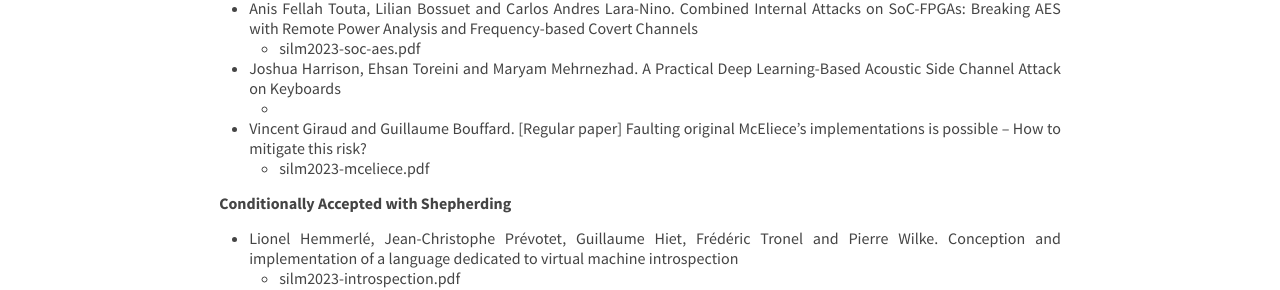
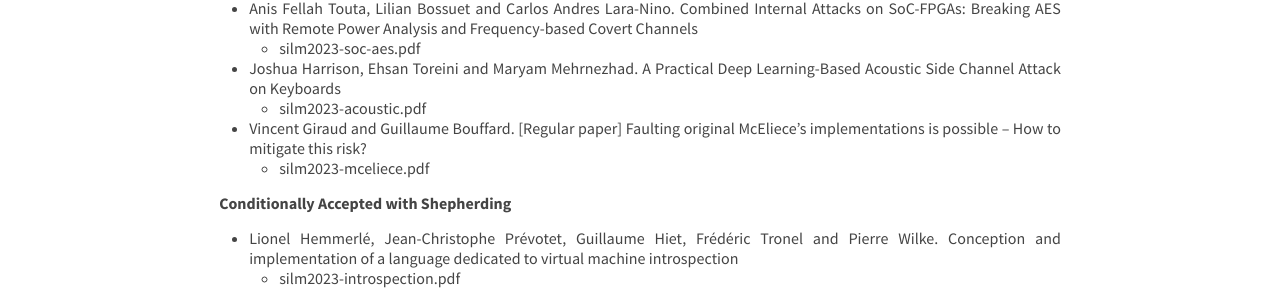
Before and after one commit to silm-workshop/silm-workshop.github.io, a Jekyll site: the page built from 2023-program.md, in a window 1280 px wide. Shown: the part 706-996 px from the top of the page. Built offline with Jekyll 4.4.1, drawn with Linux system fonts in a browser that asks for light colours; our own code applies the rules of GitHub Pages for plain Markdown files.

Commit message:
last paper

```diff
--- a/2023-program.md
+++ b/2023-program.md
@@ -43,7 +43,7 @@ and Frequency-based Covert Channels
     - silm2023-soc-aes.pdf
 - Joshua Harrison, Ehsan Toreini and Maryam Mehrnezhad. A Practical Deep
   Learning-Based Acoustic Side Channel Attack on Keyboards
-    -
+    - silm2023-acoustic.pdf
 - Vincent Giraud and Guillaume Bouffard. [Regular paper] Faulting original
   McEliece’s implementations is possible -- How to mitigate this risk?
     - silm2023-mceliece.pdf
```
Also changed, not shown: 1 other file.
